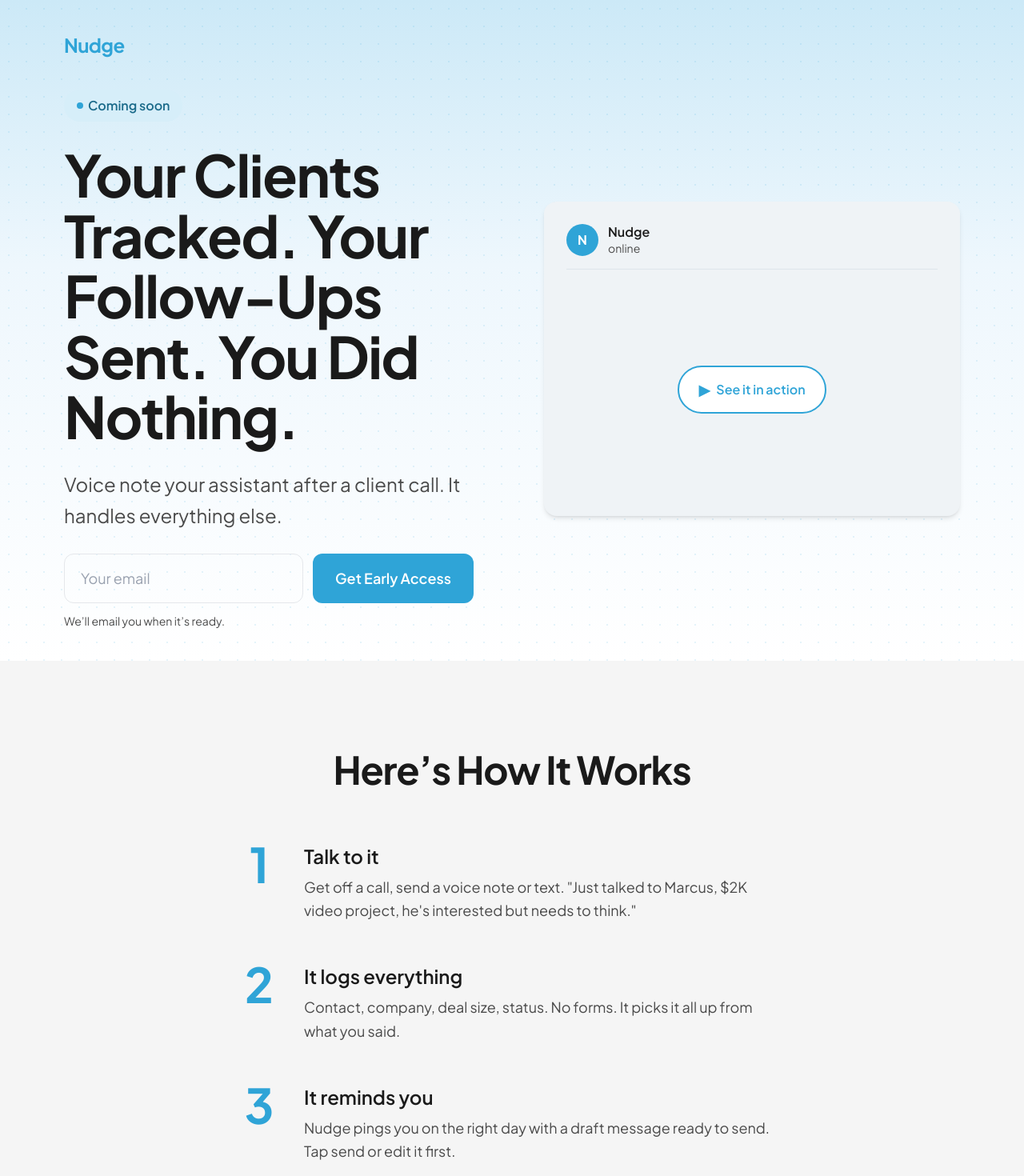
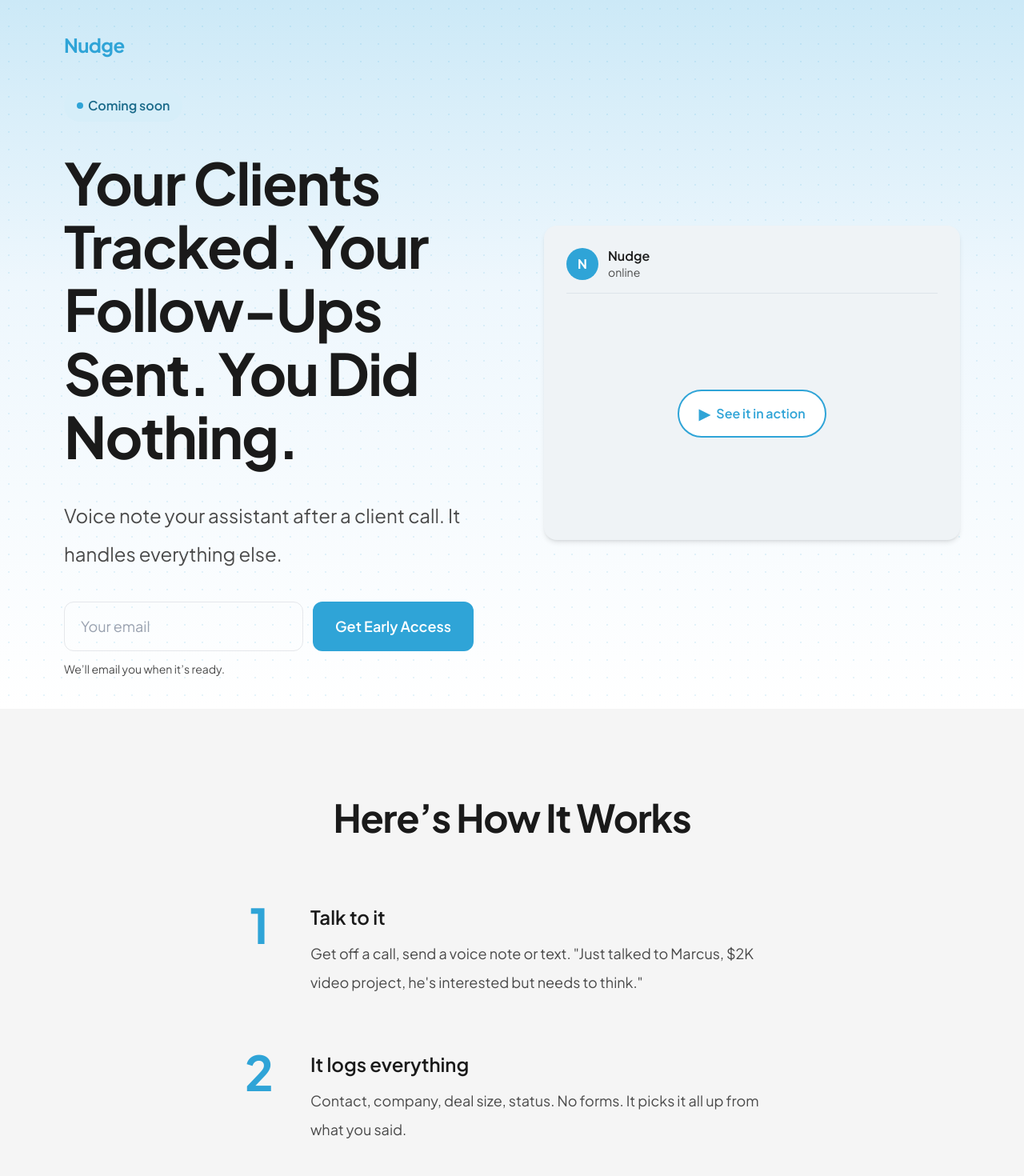
Before and after one commit to jacekimmy/nudge-waitlist, a Next.js app: page / in a window 1280 px wide. Shown: the top 1470 px of the page at 80% size. Built offline with nearby package versions, Linux system fonts and the light colour scheme.

Commit message:
add more breathing room to text and sections

```diff
--- a/src/components/BottomCTA.tsx
+++ b/src/components/BottomCTA.tsx
@@ -26,7 +26,7 @@ export default function BottomCTA() {
   return (
     <section className="py-28 px-10">
       <div ref={ref} className="section-hidden max-w-[1200px] mx-auto w-full text-center flex flex-col items-center">
-        <h2 className="text-4xl sm:text-5xl font-bold text-[#1a1a1a] mb-8 tracking-tight">
+        <h2 className="text-4xl sm:text-5xl font-bold text-[#1a1a1a] mb-10 tracking-tight">
           Stop Losing Deals Because You Forgot
         </h2>
         <EmailCapture />
--- a/src/components/Hero.tsx
+++ b/src/components/Hero.tsx
@@ -19,16 +19,16 @@ export default function Hero() {
         {/* Two-column layout: text left, chat right */}
         <div className="flex flex-col lg:flex-row lg:items-center gap-12 lg:gap-16">
           {/* Left: headline + CTA */}
-          <div className="flex-1 space-y-7">
+          <div className="flex-1 space-y-9">
             {/* Pill badge */}
             <div className="inline-flex items-center gap-1.5 bg-[#D6EEF9] text-[#1a6a8a] text-base font-semibold px-4 py-2 rounded-full">
               <span className="w-2 h-2 rounded-full bg-[#2FA4D7] inline-block" />
               Coming soon
             </div>
-            <h1 className="text-6xl xl:text-7xl font-extrabold text-[#1a1a1a] leading-[1.05] tracking-tight">
+            <h1 className="text-6xl xl:text-7xl font-extrabold text-[#1a1a1a] leading-[1.1] tracking-tight">
               Your Clients Tracked. Your Follow-Ups Sent. You Did Nothing.
             </h1>
-            <p className="text-xl xl:text-2xl text-[#4a4a4a] leading-relaxed">
+            <p className="text-xl xl:text-2xl text-[#4a4a4a] leading-loose">
               Voice note your assistant after a client call. It handles everything else.
             </p>
             <EmailCapture />
--- a/src/components/HowItWorks.tsx
+++ b/src/components/HowItWorks.tsx
@@ -40,18 +40,18 @@ export default function HowItWorks() {
   return (
     <section className="bg-[#F5F5F5] py-28 px-10">
       <div ref={ref} className="section-hidden max-w-[1200px] mx-auto w-full text-center">
-        <h2 className="text-4xl sm:text-5xl font-bold text-[#1a1a1a] mb-16 tracking-tight">
+        <h2 className="text-4xl sm:text-5xl font-bold text-[#1a1a1a] mb-20 tracking-tight">
           Here&rsquo;s How It Works
         </h2>
-        <div className="space-y-12 max-w-[680px] mx-auto text-left">
+        <div className="space-y-16 max-w-[680px] mx-auto text-left">
           {steps.map((step, i) => (
-            <div key={i} className="flex gap-8 items-start">
+            <div key={i} className="flex gap-10 items-start">
               <div className="text-6xl font-extrabold text-[#2FA4D7] leading-none shrink-0 w-12 text-center select-none">
                 {i + 1}
               </div>
-              <div className="pt-1">
-                <h3 className="text-2xl font-semibold text-[#1a1a1a] mb-2">{step.title}</h3>
-                <p className="text-[#4a4a4a] text-lg leading-relaxed">{step.body}</p>
+              <div className="pt-1 space-y-3">
+                <h3 className="text-2xl font-semibold text-[#1a1a1a]">{step.title}</h3>
+                <p className="text-[#4a4a4a] text-lg leading-loose">{step.body}</p>
               </div>
             </div>
           ))}
```
